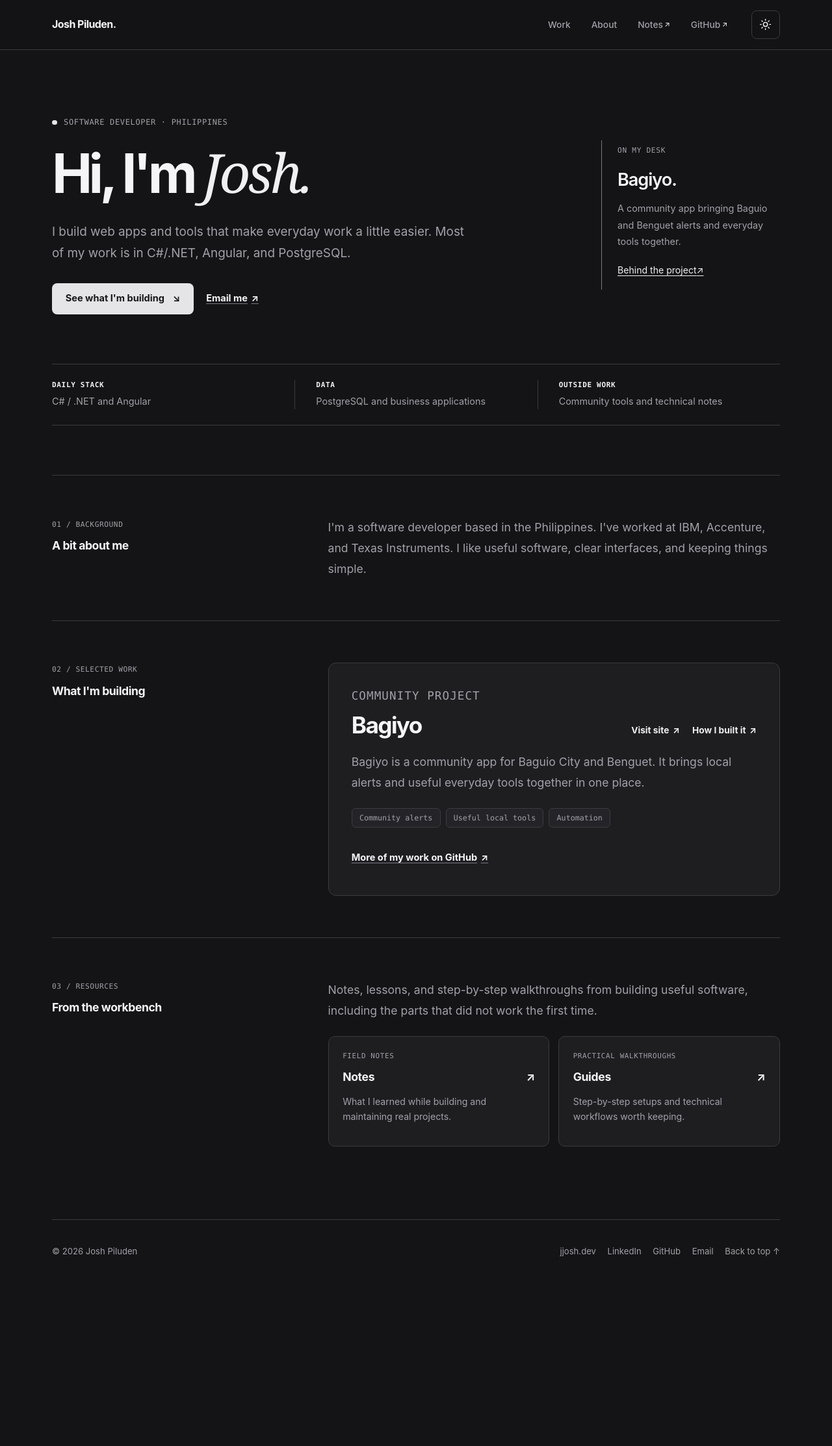
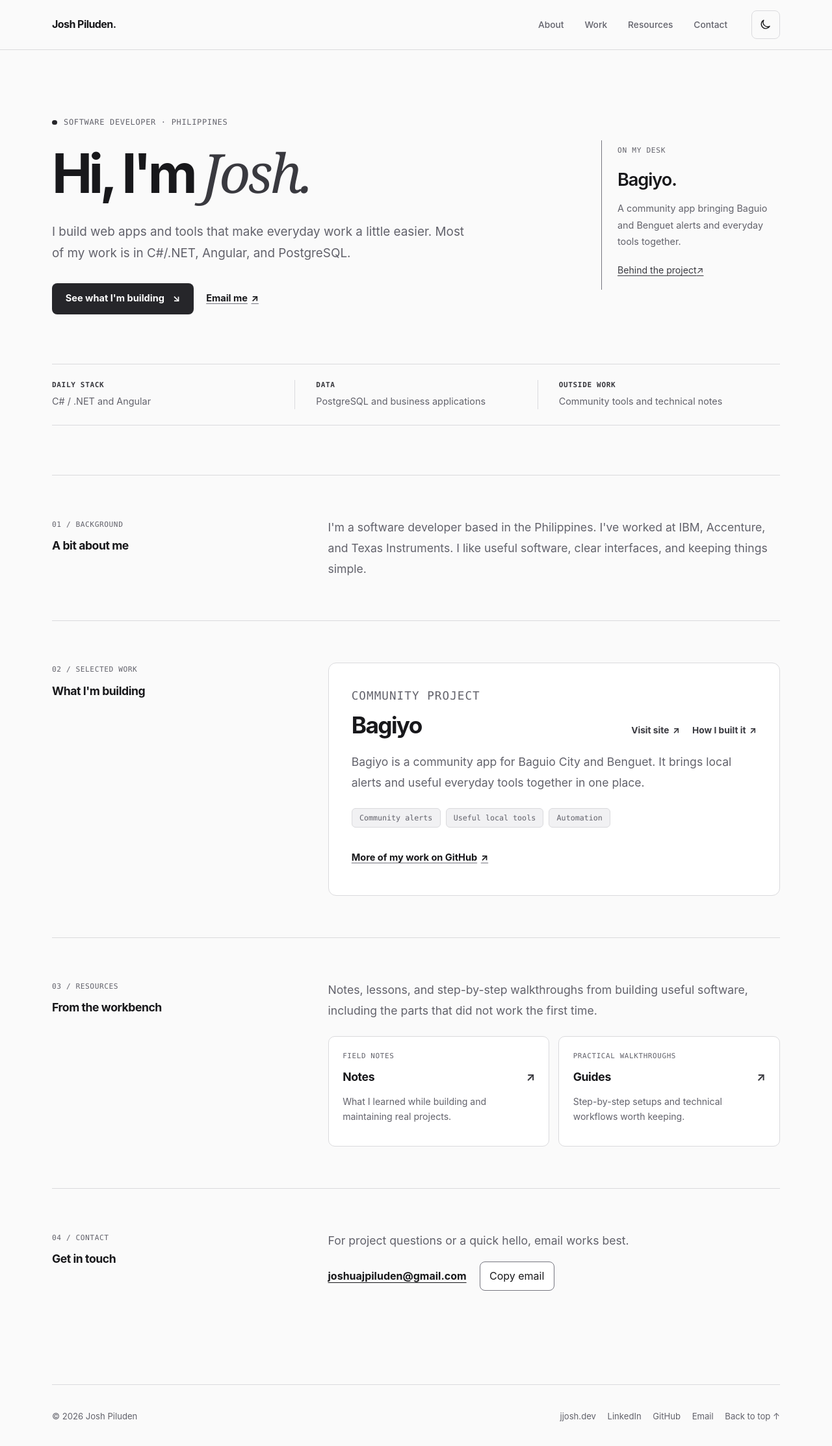
Before and after one commit to jjosh102/my-ng-profile, an Angular app: page / in a window 1280 px wide. Shown: the top 2226 px of the page at 65% size. Before the commit the page ends 1988 px from the top, so only its background shows below. Built offline with nearby package versions, Linux system fonts and the light colour scheme.

Commit message:
Improve sticky section navigation, contact access, and theme preferences

```diff
--- a/src/app/components/dashboard-section/dashboard-section.html
+++ b/src/app/components/dashboard-section/dashboard-section.html
@@ -47,7 +47,7 @@
   </div>
 </section>
 
-<section class='section-row' aria-labelledby='notes-title'>
+<section id='resources' class='section-row' aria-labelledby='notes-title'>
   <h2 id='notes-title' class='section-label' data-number='03 / Resources'>From the workbench</h2>
   <div class='section-body'>
     <p class='section-lede'>Notes, lessons, and step-by-step walkthroughs from building useful software, including the parts that did not work the first time.</p>
@@ -65,3 +65,15 @@
     </div>
   </div>
 </section>
+
+<section id='contact' class='section-row contact-section' aria-labelledby='contact-title'>
+  <h2 id='contact-title' class='section-label' data-number='04 / Contact'>Get in touch</h2>
+  <div class='section-body'>
+    <p>For project questions or a quick hello, email works best.</p>
+    <div class='contact-actions'>
+      <a class='contact-email' [href]='"mailto:" + email'>{{ email }}</a>
+      <button type='button' class='copy-email' (click)='copyEmail()'>Copy email</button>
+    </div>
+    <p class='copy-status' role='status' aria-atomic='true'>{{ copyStatus() }}</p>
+  </div>
+</section>
--- a/src/app/components/dashboard-section/dashboard-section.ts
+++ b/src/app/components/dashboard-section/dashboard-section.ts
@@ -1,8 +1,24 @@
-import { Component } from '@angular/core';
+import { Component, DestroyRef, DOCUMENT, inject, signal } from '@angular/core';
 
 @Component({
   selector: 'app-dashboard-section',
   standalone: true,
   templateUrl: './dashboard-section.html',
 })
-export class DashboardSection {}
+export class DashboardSection {
+  private readonly document = inject(DOCUMENT);
+  private readonly destroyRef = inject(DestroyRef);
+  readonly email = 'joshuajpiluden@gmail.com';
+  readonly copyStatus = signal('');
+
+  async copyEmail(): Promise<void> {
+    try {
+      const clipboard = this.document.defaultView?.navigator.clipboard;
+      if (!clipboard) throw new Error('Clipboard unavailable');
+      await clipboard.writeText(this.email);
+      if (!this.destroyRef.destroyed) this.copyStatus.set('Email copied.');
+    } catch {
+      if (!this.destroyRef.destroyed) this.copyStatus.set('Copy unavailable. Select the email address above.');
+    }
+  }
+}
--- a/src/app/components/header/header.html
+++ b/src/app/components/header/header.html
@@ -2,10 +2,10 @@
   <div class='header-inner'>
     <a routerLink='/' class='wordmark' aria-label='Josh Piluden, home'>Josh Piluden<span class='wordmark-period'>.</span></a>
     <nav class='primary-nav' aria-label='Primary navigation'>
-      <a routerLink='/' fragment='work' class='nav-link'>Work</a>
-      <a routerLink='/' fragment='about' class='nav-link'>About</a>
-      <a href='https://jjosh.dev/notes/' target='_blank' rel='noopener noreferrer' class='nav-link' aria-label='Notes on jjosh.dev (opens in a new tab)'>Notes <span class='nav-external' aria-hidden='true'>↗</span></a>
-      <a href='https://github.com/jjosh102' target='_blank' rel='noopener noreferrer' class='nav-link' aria-label='GitHub (opens in a new tab)'>GitHub <span class='nav-external' aria-hidden='true'>↗</span></a>
+      <a routerLink='/' fragment='about' class='nav-link' [attr.aria-current]='activeSection() === "about" ? "location" : null'>About</a>
+      <a routerLink='/' fragment='work' class='nav-link' [attr.aria-current]='activeSection() === "work" ? "location" : null'>Work</a>
+      <a routerLink='/' fragment='resources' class='nav-link' [attr.aria-current]='activeSection() === "resources" ? "location" : null'>Resources</a>
+      <a routerLink='/' fragment='contact' class='nav-link' [attr.aria-current]='activeSection() === "contact" ? "location" : null'>Contact</a>
     </nav>
     <button
       type='button'
--- a/src/app/components/header/header.ts
+++ b/src/app/components/header/header.ts
@@ -1,5 +1,7 @@
-import { Component, inject } from '@angular/core';
-import { RouterLink } from '@angular/router';
+import { afterNextRender, Component, DestroyRef, DOCUMENT, inject, signal } from '@angular/core';
+import { ViewportScroller } from '@angular/common';
+import { takeUntilDestroyed } from '@angular/core/rxjs-interop';
+import { NavigationEnd, Router, RouterLink } from '@angular/router';
 import { ThemeService } from '../../services/theme.service';
 
 @Component({
@@ -10,7 +12,48 @@ import { ThemeService } from '../../services/theme.service';
 })
 export class Header {
   private readonly themeService = inject(ThemeService);
+  private readonly document = inject(DOCUMENT);
+  private readonly destroyRef = inject(DestroyRef);
   readonly isDarkTheme = this.themeService.isDarkTheme;
+  readonly activeSection = signal('');
+
+  constructor() {
+    const view = this.document.defaultView;
+    if (!view) return;
+    // Router fragment scrolling uses scrollTo, so CSS scroll-padding alone is insufficient.
+    inject(ViewportScroller).setOffset(() => [
+      0, (this.document.querySelector('app-header')?.getBoundingClientRect().height ?? 0) + 16,
+    ]);
+
+    let frame = 0;
+    const update = () => {
+      frame = 0;
+      const sections = this.document.querySelectorAll<HTMLElement>('main section[id]');
+      const activationLine = (this.document.querySelector('app-header')?.getBoundingClientRect().height ?? 0) + 32;
+      let active = '';
+      for (const section of sections) {
+        if (section.getBoundingClientRect().top > activationLine) break;
+        active = section.id;
+      }
+      // The last, short section may never reach the activation line.
+      if (sections.length && view.scrollY > 0 && view.scrollY + view.innerHeight >= this.document.documentElement.scrollHeight - 2) {
+        active = sections[sections.length - 1].id;
+      }
+      this.activeSection.set(active);
+    };
+    const schedule = () => { if (!frame) frame = view.requestAnimationFrame(update); };
+    const controller = new AbortController();
+    view.addEventListener('scroll', schedule, { passive: true, signal: controller.signal });
+    view.addEventListener('resize', schedule, { signal: controller.signal });
+    inject(Router).events.pipe(takeUntilDestroyed()).subscribe(event => {
+      if (event instanceof NavigationEnd) schedule();
+    });
+    afterNextRender(schedule);
+    this.destroyRef.onDestroy(() => {
+      controller.abort();
+      view.cancelAnimationFrame(frame);
+    });
+  }
 
   onThemeToggle(): void {
     this.themeService.toggleTheme();
--- a/src/app/services/theme.service.ts
+++ b/src/app/services/theme.service.ts
@@ -1,41 +1,51 @@
-import { computed, DOCUMENT, effect, inject, Injectable, signal } from '@angular/core';
+import { computed, DestroyRef, DOCUMENT, effect, inject, Injectable, signal } from '@angular/core';
 import { Theme } from '../models/theme.model';
 
 @Injectable({ providedIn: 'root' })
 export class ThemeService {
   private readonly document = inject(DOCUMENT);
   private readonly storageKey = 'app-theme';
-  private readonly themeValue = signal<Theme>(this.readInitialTheme());
+  private readonly media = this.document.defaultView?.matchMedia('(prefers-color-scheme: dark)');
+  private readonly preference = signal<Theme | null>(this.readPreference());
+  private readonly systemDark = signal(this.media?.matches ?? true);
 
-  readonly theme = this.themeValue.asReadonly();
+  readonly theme = computed<Theme>(() => this.preference() ?? (this.systemDark() ? 'dark' : 'light'));
   readonly isDarkTheme = computed(() => this.theme() === 'dark');
 
   constructor() {
+    const controller = new AbortController();
+    this.media?.addEventListener('change', event => this.systemDark.set(event.matches), { signal: controller.signal });
+    this.document.defaultView?.addEventListener('storage', event => {
+      if (event.key === this.storageKey || event.key === null) this.preference.set(this.readPreference());
+    }, { signal: controller.signal });
+    inject(DestroyRef).onDestroy(() => controller.abort());
+
     effect(() => {
       const theme = this.theme();
       this.document.documentElement.classList.toggle('dark', theme === 'dark');
       this.document.documentElement.classList.toggle('light', theme === 'light');
       this.document.querySelector<HTMLMetaElement>('meta[name="theme-color"]')
         ?.setAttribute('content', theme === 'dark' ? '#141416' : '#FAFAFA');
-      try {
-        this.document.defaultView?.localStorage.setItem(this.storageKey, theme);
-      } catch {
-        // Storage may be blocked; the theme toggle should still work.
-      }
     });
   }
 
   toggleTheme(): void {
-    this.themeValue.update(theme => theme === 'dark' ? 'light' : 'dark');
+    const next = this.theme() === 'dark' ? 'light' : 'dark';
+    this.preference.set(next);
+    try {
+      this.document.defaultView?.localStorage.setItem(this.storageKey, next);
+    } catch {
+      // Keep the chosen theme for this session when storage is blocked.
+    }
   }
 
-  private readInitialTheme(): Theme {
+  private readPreference(): Theme | null {
     try {
       const stored = this.document.defaultView?.localStorage.getItem(this.storageKey);
       if (stored === 'dark' || stored === 'light') return stored;
     } catch {
-      // Fall back to the site's default dark palette.
+      // Follow the device when storage is unavailable.
     }
-    return 'dark';
+    return null;
   }
 }
--- a/src/index.html
+++ b/src/index.html
@@ -12,7 +12,7 @@
   <script>
     // Set the saved theme before Angular boots; body is not available yet.
     (() => {
-      let theme = 'dark';
+      let theme = matchMedia('(prefers-color-scheme: dark)').matches ? 'dark' : 'light';
       try {
         const stored = localStorage.getItem('app-theme');
         if (stored === 'light' || stored === 'dark') theme = stored;
--- a/src/styles.css
+++ b/src/styles.css
@@ -1,4 +1,4 @@
-/* jjosh.dev companion palette. Dark is the default; light is opt-in. */
+/* jjosh.dev companion palette. Follow the device until a theme is chosen. */
 :root, :root.dark {
   color-scheme: dark;
   --background: #141416;
@@ -66,6 +66,7 @@ svg { display: block; max-width: 100%; }
 :focus-visible { outline: 2px solid var(--accent); outline-offset: 4px; }
 ::selection { background: rgba(var(--accent-rgb), .3); color: var(--foreground); }
 app-root, app-header, app-dashboard-section, app-footer { display: block; }
+app-header { position: sticky; top: 0; z-index: 40; }
 .site-shell {
   display: flex;
   flex-direction: column;
@@ -94,9 +95,7 @@ app-root, app-header, app-dashboard-section, app-footer { display: block; }
 
 /* Header: same source and visual order at every breakpoint. */
 .site-header {
-  position: sticky;
-  top: 0;
-  z-index: 40;
+  position: relative;
   border-bottom: 1px solid var(--border);
   background: var(--overlay);
   backdrop-filter: blur(16px);
@@ -137,11 +136,11 @@ app-root, app-header, app-dashboard-section, app-footer { display: block; }
   white-space: nowrap;
   transition: background-color .18s ease, color .18s ease;
 }
-.nav-link:hover, .nav-link:focus-visible {
+.nav-link:hover, .nav-link:focus-visible, .nav-link[aria-current] {
   background: rgba(var(--accent-rgb), .07);
   color: var(--foreground);
 }
-.nav-external { margin-left: .15rem; color: var(--accent); font-size: .8em; }
+.nav-link[aria-current] { text-decoration: underline; text-underline-offset: .45em; }
 .theme-toggle {
   display: grid;
   place-items: center;
@@ -279,7 +278,6 @@ app-root, app-header, app-dashboard-section, app-footer { display: block; }
   gap: clamp(2rem, 6vw, 5rem);
   padding-block: clamp(2.75rem, 5vw, 4.25rem);
   border-top: 1px solid var(--border);
-  scroll-margin-top: 6rem;
 }
 .section-label { margin: .2rem 0 0; color: var(--foreground); font-size: 1.1rem; font-weight: 650; letter-spacing: -.025em; }
 .section-label::before {
@@ -361,6 +359,13 @@ app-root, app-header, app-dashboard-section, app-footer { display: block; }
 .resource-arrow { color: var(--accent-soft); font-size: 1.1rem; }
 .resource-description { color: var(--muted); font-size: .88rem; line-height: 1.65; }
 
+/* Contact stays useful when a mail app or clipboard permission is unavailable. */
+.contact-actions { display: flex; flex-wrap: wrap; align-items: center; gap: .75rem 1.25rem; margin-top: 1rem; }
+.contact-email { display: inline-flex; align-items: center; min-height: 44px; max-width: 100%; overflow-wrap: anywhere; font-weight: 650; }
+.copy-email { min-height: 44px; padding: .55rem .9rem; border: 1px solid var(--border-strong); border-radius: 8px; background: var(--surface); color: var(--foreground); }
+.copy-email:hover { background: var(--surface-soft); }
+.section-body > .copy-status { min-height: 1.6em; margin-top: .65rem; font-size: .85rem; }
+
 /* Footer and routing fallback */
 .site-footer {
   display: flex;
@@ -400,7 +405,7 @@ app-root, app-header, app-dashboard-section, app-footer { display: block; }
   .hero h1 { font-size: clamp(3.2rem, 11.5vw, 4.8rem); }
   .hero-note { max-width: 37rem; }
   .quick-facts { margin-top: 2.6rem; }
-  .section-row { grid-template-columns: 1fr; gap: 1.2rem; padding-block: 2.6rem; scroll-margin-top: 8rem; }
+  .section-row { grid-template-columns: 1fr; gap: 1.2rem; padding-block: 2.6rem; }
   .section-label::before { margin-bottom: .3rem; }
 }
 
```
